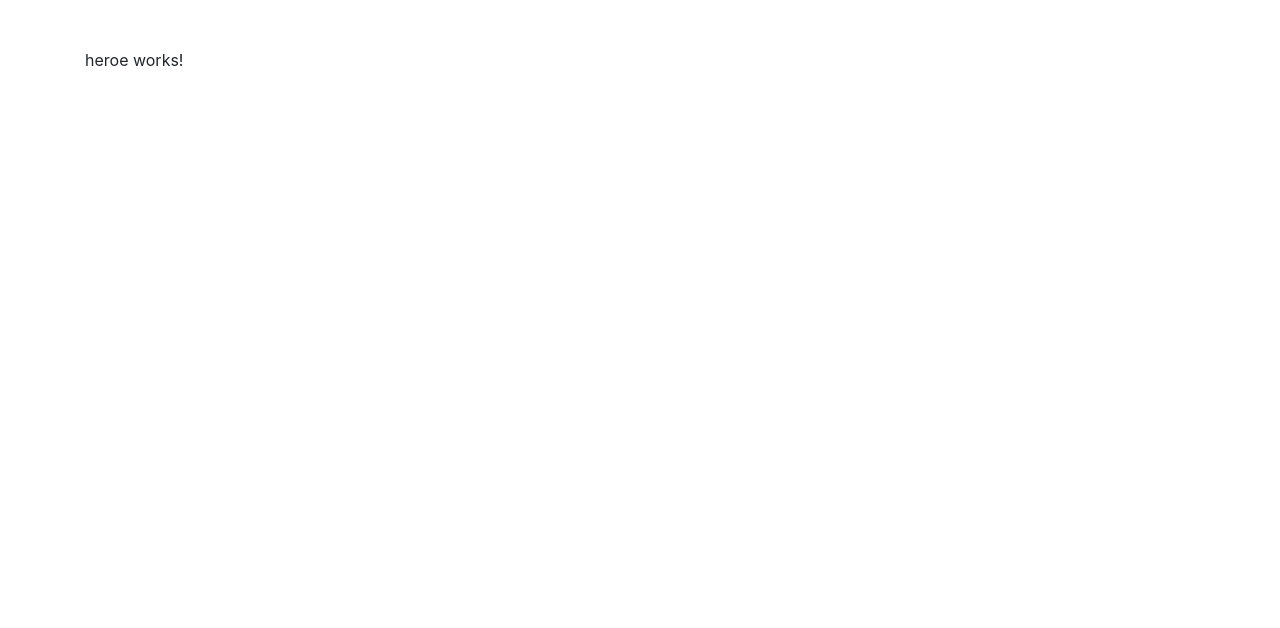
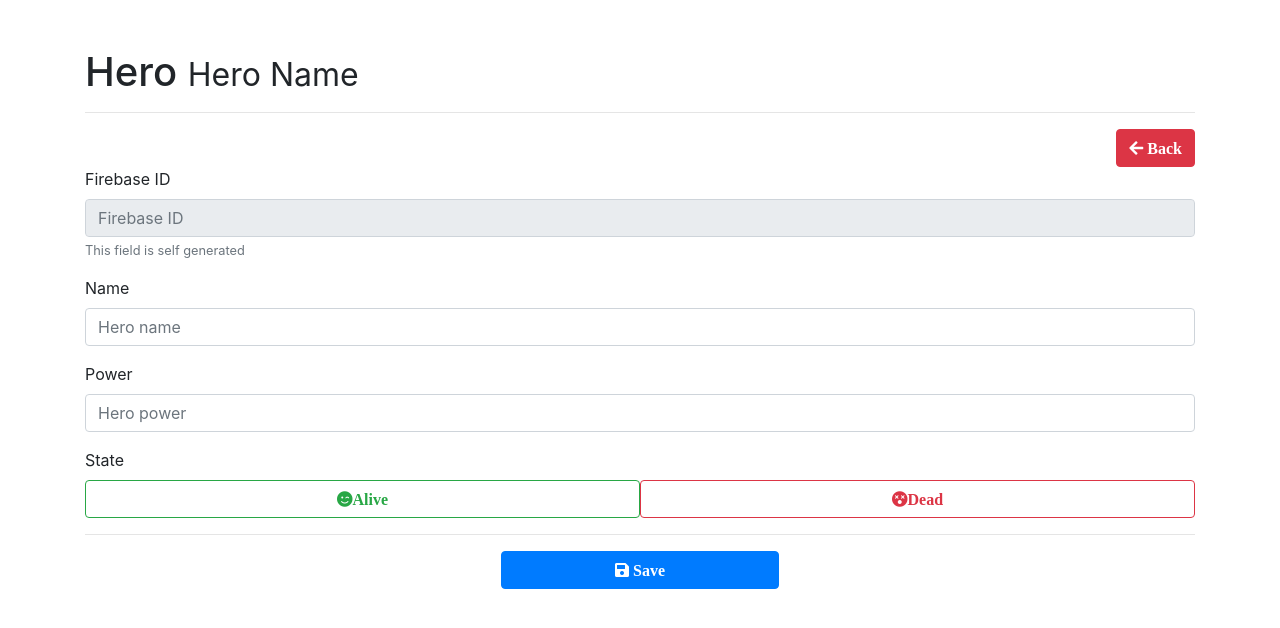
Before and after one commit to xavigu/heroesApp, an Angular app: page /heroe/1 in a window 1280 px wide. Shown: the top 628 px of the page. Built offline with nearby package versions, Linux system fonts and the light colour scheme.

Commit message:
Hero page design

```diff
--- a/src/app/pages/heroe/heroe.component.html
+++ b/src/app/pages/heroe/heroe.component.html
@@ -1,3 +1,66 @@
-<p>
-  heroe works!
-</p>
+<h1>Hero <small>Hero Name</small></h1>
+<hr>
+
+<div class="row text-right">
+  <div class="col">
+    <button routerLink = '/heroes'
+            class="btn btn-danger">
+      <i class="fa fa-arrow-left">
+        Back
+      </i>
+    </button>
+  </div>
+</div>
+
+<div class="row animated fadeIn faster">
+  <div class="col">
+    <form>
+      <div class="form-group">
+        <label>Firebase ID</label>
+        <input type="text"
+               class="form-control"
+               placeholder="Firebase ID"
+               disabled="disabled">
+        <small class="form-text text-muted">This field is self generated</small>
+      </div>
+
+      <div class="form-group">
+        <label>Name</label>
+        <input type="text"
+               class="form-control"
+               placeholder="Hero name"
+               required>
+      </div>
+
+      <div class="form-group">
+        <label>Power</label>
+        <input type="text"
+               class="form-control"
+               placeholder="Hero power">
+      </div>
+
+      <div class="form-group">
+        <label>State</label>
+        <br>
+        <button class="btn btn-outline-success w-50" type="button">
+          <i class="fa fa-smile-wink">Alive</i>
+        </button>
+        <button class="btn btn-outline-danger w-50" type="button">
+          <i class="fa fa-dizzy">Dead</i>
+        </button>
+      </div>
+
+      <hr>
+
+      <div class="form-group text-center">
+        <button class="btn btn-primary w-25"
+                type="submit">
+          <i class="fa fa-save">
+            Save
+          </i>
+        </button>
+      </div>
+
+    </form>
+  </div>
+</div>
```
